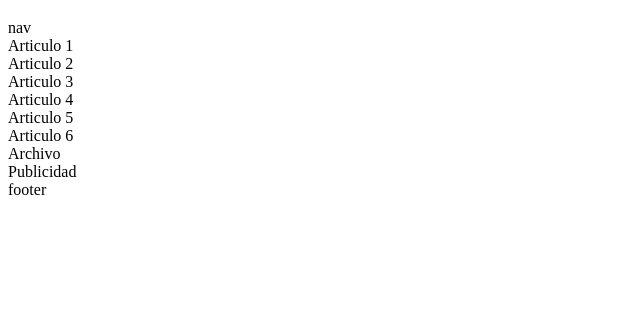
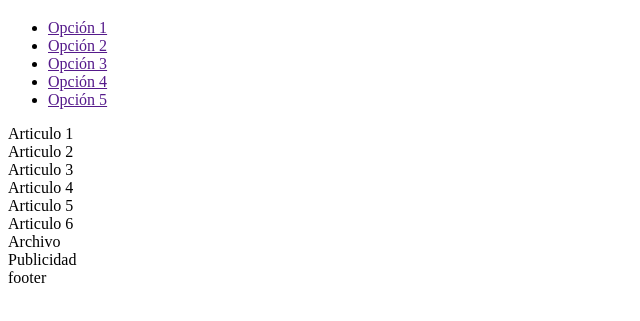
Before and after one commit to RafaSojo/DIW, a plain HTML site: page practica9/plantilla.html in a window 1280 px wide. Shown: the part 61-382 px from the top of the page, without its empty margins (0-640 px from the left). Drawn offline with Linux system fonts and the light colour scheme.

Commit message:
Actualización plantilla base ej 9

```diff
--- a/practica9/plantilla.html
+++ b/practica9/plantilla.html
@@ -13,7 +13,16 @@
     <header>
         <h1>Header</h1>
     </header>
-    <nav>nav</nav>
+
+    <nav>
+        <ul>
+            <li><a href=""><span>Opción 1</span></a></li>
+            <li><a href=""><span>Opción 2</span></a></li>
+            <li><a href=""><span>Opción 3</span></a></li>
+            <li><a href=""><span>Opción 4</span></a></li>
+            <li><a href=""><span>Opción 5</span></a></li>
+        </ul>
+    </nav>
     <main>
         <article>Articulo 1</article>
         <article>Articulo 2</article>
```
